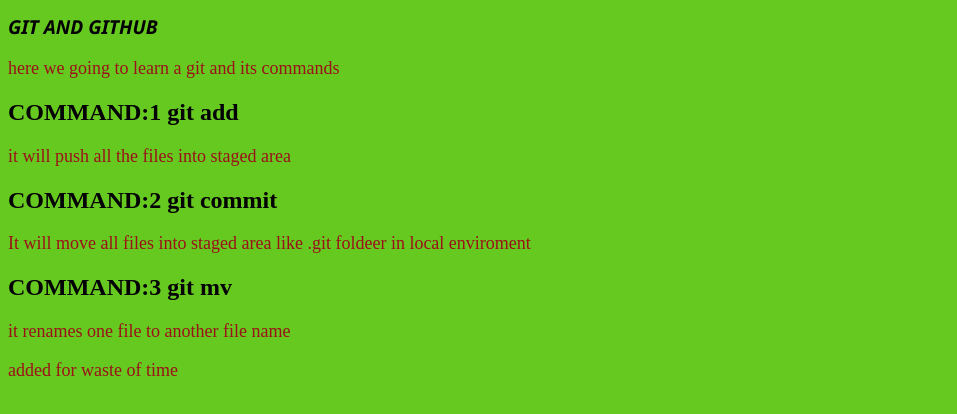
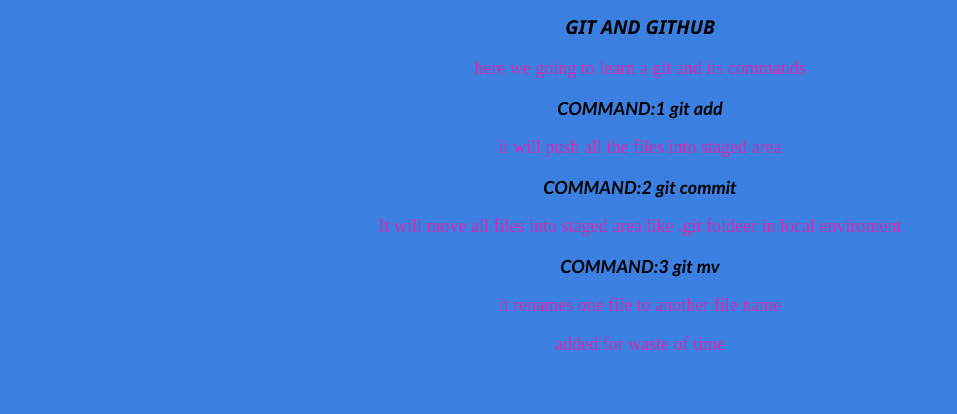
Before and after one commit to Devabisheik/version_control, a plain HTML site: page home.html in a window 1280 px wide. Shown: the whole page, without its empty margins (0-957 px from the left). Drawn offline with Linux system fonts and the light colour scheme.

Commit message:
added a styles and decorum

```diff
--- a/style.css
+++ b/style.css
@@ -3,13 +3,22 @@
     font-size: larger;
     font-style: italic;
     font-family: 'Segoe UI', Tahoma, Geneva, Verdana, sans-serif;
+    text-align: center;
+}
+h2
+{
+    font-family: 'Gill Sans', 'Gill Sans MT', Calibri, 'Trebuchet MS', sans-serif;
+    font-size:large;
+    font-style: oblique;
+    text-align: center;
 }
 body
 {
-    background-color: rgb(102, 201, 31);
+    background-color: rgb(59, 128, 225);
 }
 p
 {
-    color: rgb(155, 17, 24);
+    color: rgb(210, 44, 179);
     font-size: large;
+    text-align: center;
 }
```
